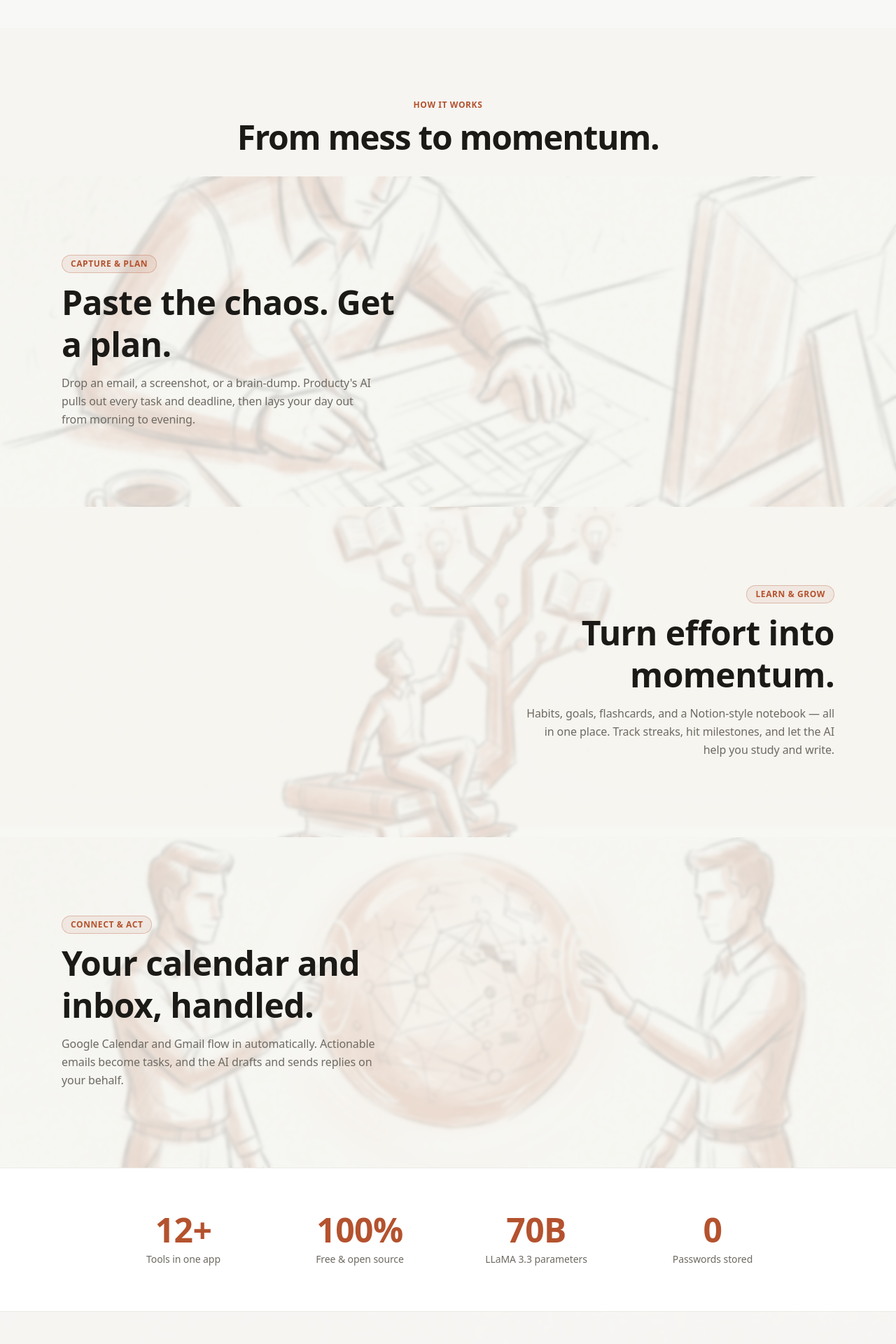
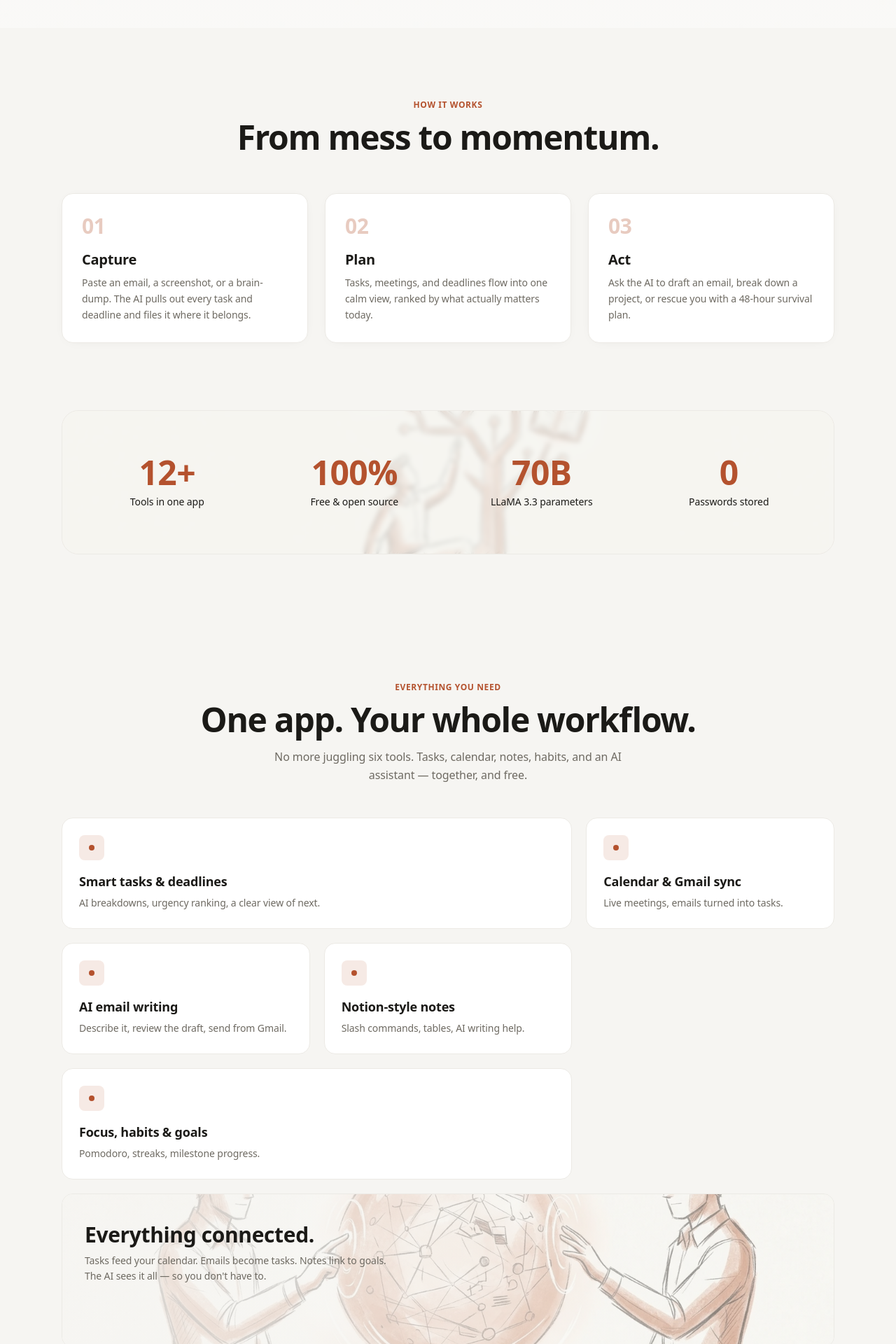
Before and after one commit to Prajnan-mj/Producty-AI-Based-Productivity-tool, a React (Vite) app in the folder frontend/: page / in a window 1280 px wide. Shown: the part 760-2680 px from the top of the page at 70% size. Built offline with nearby package versions, Linux system fonts and the light colour scheme; no server answers.

Commit message:
Fix landing: hero image as proper full bg with gradient overlay, stats inside image-backed box, network art blended into features grid, all text legible

```diff
--- a/frontend/src/pages/Landing.jsx
+++ b/frontend/src/pages/Landing.jsx
@@ -34,42 +34,14 @@ function CountUp({ to, suffix = "" }) {
   return <span ref={ref} className="tabular-nums">{Math.round(val)}{suffix}</span>;
 }
 
-/* A full-bleed image background section with a readable overlay. */
-function BgSection({ src, children, className = "", overlay = "bg-bg-base/75" }) {
-  return (
-    <section
-      className={`relative bg-cover bg-center bg-no-repeat ${className}`}
-      style={{ backgroundImage: `url(${src})` }}
-    >
-      <div className={`absolute inset-0 ${overlay} backdrop-blur-[2px]`} />
-      <div className="relative">{children}</div>
-    </section>
-  );
-}
-
 /* ------------------------------------------------------------------ */
-/* Content                                                             */
+/* Content data                                                        */
 /* ------------------------------------------------------------------ */
 
-const STORY = [
-  {
-    tag: "Capture & Plan",
-    title: "Paste the chaos. Get a plan.",
-    body: "Drop an email, a screenshot, or a brain-dump. Producty's AI pulls out every task and deadline, then lays your day out from morning to evening.",
-    img: "/art-working-desk.webp",
-  },
-  {
-    tag: "Learn & Grow",
-    title: "Turn effort into momentum.",
-    body: "Habits, goals, flashcards, and a Notion-style notebook — all in one place. Track streaks, hit milestones, and let the AI help you study and write.",
-    img: "/art-knowledge-tree.webp",
-  },
-  {
-    tag: "Connect & Act",
-    title: "Your calendar and inbox, handled.",
-    body: "Google Calendar and Gmail flow in automatically. Actionable emails become tasks, and the AI drafts and sends replies on your behalf.",
-    img: "/art-network.webp",
-  },
+const STEPS = [
+  { n: "01", title: "Capture", body: "Paste an email, a screenshot, or a brain-dump. The AI pulls out every task and deadline and files it where it belongs." },
+  { n: "02", title: "Plan", body: "Tasks, meetings, and deadlines flow into one calm view, ranked by what actually matters today." },
+  { n: "03", title: "Act", body: "Ask the AI to draft an email, break down a project, or rescue you with a 48-hour survival plan." },
 ];
 
 const FEATURES = [
@@ -111,7 +83,7 @@ export default function Landing() {
       <motion.div style={{ scaleX: progress }} className="fixed inset-x-0 top-0 z-50 h-0.5 origin-left bg-accent" />
 
       {/* Nav */}
-      <header className={`fixed inset-x-0 top-0 z-40 transition-colors duration-300 ${scrolled ? "border-b border-border bg-bg-base/85 backdrop-blur-md" : "bg-transparent"}`}>
+      <header className={`fixed inset-x-0 top-0 z-40 transition-colors duration-300 ${scrolled ? "border-b border-border bg-bg-base/90 backdrop-blur-md" : "bg-transparent"}`}>
         <div className="mx-auto flex max-w-6xl items-center justify-between px-6 py-4">
           <span className="font-display text-xl font-extrabold tracking-tight">Producty</span>
           <nav className="hidden items-center gap-8 text-sm text-text-muted md:flex">
@@ -127,13 +99,25 @@ export default function Landing() {
       </header>
 
       {/* ============================================================ */}
-      {/* HERO — art-hero-banner as full background                    */}
+      {/* HERO — single full-viewport image background                 */}
+      {/* Uses the branded "Producty Working and Learning" banner.      */}
+      {/* A strong overlay + backdrop-blur keeps all text legible.      */}
       {/* ============================================================ */}
-      <BgSection src="/art-hero-banner.webp" overlay="bg-bg-base/70" className="min-h-dvh">
-        <div className="mx-auto flex min-h-dvh max-w-6xl flex-col items-center justify-center px-6 text-center">
+      <section className="relative min-h-dvh overflow-hidden">
+        {/* Background image — covers entire hero, fixed-position feel */}
+        <img
+          src="/art-hero-banner.webp"
+          alt=""
+          aria-hidden="true"
+          className="absolute inset-0 h-full w-full object-cover object-center"
+        />
+        {/* Gradient overlay: heavier at top (for nav+text) fading to lighter at bottom (image peeks through) */}
+        <div className="absolute inset-0 bg-gradient-to-b from-bg-base/90 via-bg-base/75 to-bg-base/60" />
+
+        <div className="relative mx-auto flex min-h-dvh max-w-6xl flex-col items-center justify-center px-6 text-center">
           <motion.span
             initial={{ opacity: 0, y: 10 }} animate={{ opacity: 1, y: 0 }} transition={{ duration: 0.6, ease: EASE }}
-            className="inline-flex items-center gap-2 rounded-full border border-accent/30 bg-accent/8 px-4 py-1.5 text-xs font-semibold uppercase tracking-wider text-accent">
+            className="inline-flex items-center gap-2 rounded-full border border-accent/30 bg-bg-surface/80 px-4 py-1.5 text-xs font-semibold uppercase tracking-wider text-accent backdrop-blur-sm">
             <span className="h-1.5 w-1.5 rounded-full bg-accent" /> AI-powered productivity
           </motion.span>
 
@@ -145,7 +129,7 @@ export default function Landing() {
 
           <motion.p
             initial={{ opacity: 0, y: 18 }} animate={{ opacity: 1, y: 0 }} transition={{ duration: 0.7, ease: EASE, delay: 0.18 }}
-            className="mx-auto mt-6 max-w-xl text-lg leading-relaxed text-text-muted">
+            className="mx-auto mt-6 max-w-xl rounded-xl bg-bg-surface/60 px-5 py-3 text-lg leading-relaxed text-text-primary backdrop-blur-sm">
             Producty turns scattered tasks, emails, and deadlines into one calm plan — with an
             AI assistant that drafts your emails, breaks down your work, and rescues you when it piles up.
           </motion.p>
@@ -160,62 +144,68 @@ export default function Landing() {
                 <path d="M5 12h14M13 6l6 6-6 6" strokeLinecap="round" strokeLinejoin="round" />
               </svg>
             </button>
-            <a href="#how" className="rounded-xl border border-border bg-bg-base/50 px-7 py-3.5 text-sm font-semibold text-text-primary backdrop-blur-sm transition hover:bg-bg-base/80">
+            <a href="#how" className="rounded-xl border border-border bg-bg-surface/70 px-7 py-3.5 text-sm font-semibold text-text-primary backdrop-blur-sm transition hover:bg-bg-surface">
               See how it works
             </a>
           </motion.div>
         </div>
-      </BgSection>
+      </section>
 
       {/* ============================================================ */}
-      {/* HOW IT WORKS — each step uses its sketch as background       */}
+      {/* HOW IT WORKS — clean cards on plain background               */}
       {/* ============================================================ */}
-      <div id="how" className="bg-bg-base">
-        <Reveal className="px-6 pt-24 pb-8 text-center">
+      <section id="how" className="mx-auto max-w-6xl px-6 py-24">
+        <Reveal className="text-center">
           <span className="text-xs font-semibold uppercase tracking-wider text-accent">How it works</span>
           <h2 className="mt-3 font-display text-4xl font-extrabold tracking-tight sm:text-5xl">From mess to momentum.</h2>
         </Reveal>
-
-        {STORY.map((s, i) => (
-          <BgSection key={s.tag} src={s.img} overlay="bg-bg-base/80">
-            <div className="mx-auto max-w-6xl px-6 py-20 md:py-28">
-              <Reveal>
-                <div className={`flex flex-col items-start gap-3 ${i % 2 === 1 ? "md:items-end md:text-right" : ""}`}>
-                  <span className="inline-block rounded-full border border-accent/30 bg-accent/8 px-3 py-1 text-xs font-semibold uppercase tracking-wider text-accent backdrop-blur-sm">
-                    {s.tag}
-                  </span>
-                  <h3 className="max-w-lg font-display text-3xl font-extrabold leading-tight tracking-tight sm:text-5xl">
-                    {s.title}
-                  </h3>
-                  <p className="max-w-md text-base leading-relaxed text-text-muted">{s.body}</p>
+        <div className="mt-14 grid gap-6 md:grid-cols-3">
+          {STEPS.map((s, i) => (
+            <Reveal key={s.n} delay={i * 0.08}>
+              <div className="h-full rounded-2xl border border-border bg-bg-surface p-7 shadow-[0_2px_20px_-12px_rgba(27,26,23,0.15)]">
+                <p className="font-display text-3xl font-extrabold text-accent/30">{s.n}</p>
+                <h3 className="mt-4 font-display text-xl font-bold">{s.title}</h3>
+                <p className="mt-2 text-sm leading-relaxed text-text-muted">{s.body}</p>
               </div>
-              </Reveal>
-            </div>
-          </BgSection>
-        ))}
-      </div>
-
-      {/* ============================================================ */}
-      {/* STATS                                                        */}
-      {/* ============================================================ */}
-      <section className="border-y border-border bg-bg-surface">
-        <div className="mx-auto grid max-w-5xl grid-cols-2 gap-8 px-6 py-16 text-center md:grid-cols-4">
-          {STATS.map((s, i) => (
-            <Reveal key={s.label} delay={i * 0.07}>
-              <p className="font-display text-4xl font-extrabold text-accent sm:text-5xl">
-                {s.zero ? "0" : <CountUp to={s.to} suffix={s.suffix} />}
-              </p>
-              <p className="mt-2 text-sm text-text-muted">{s.label}</p>
             </Reveal>
           ))}
         </div>
       </section>
 
       {/* ============================================================ */}
-      {/* FEATURES — icons sketch as background                        */}
+      {/* STATS — inside a single image-backed box                     */}
+      {/* Uses the knowledge-tree art, blended properly inside a card  */}
       {/* ============================================================ */}
-      <BgSection src="/art-icons.webp" overlay="bg-bg-base/85" className="py-24" id="features">
-        <div className="mx-auto max-w-6xl px-6">
+      <section className="mx-auto max-w-6xl px-6 pb-20">
+        <Reveal>
+          <div className="relative overflow-hidden rounded-3xl border border-border">
+            {/* Background image — fills this box only */}
+            <img
+              src="/art-knowledge-tree.webp"
+              alt=""
+              aria-hidden="true"
+              className="absolute inset-0 h-full w-full object-cover"
+            />
+            <div className="absolute inset-0 bg-bg-base/80 backdrop-blur-[3px]" />
+
+            <div className="relative grid grid-cols-2 gap-8 px-8 py-16 text-center md:grid-cols-4">
+              {STATS.map((s, i) => (
+                <Reveal key={s.label} delay={i * 0.07}>
+                  <p className="font-display text-4xl font-extrabold text-accent sm:text-5xl">
+                    {s.zero ? "0" : <CountUp to={s.to} suffix={s.suffix} />}
+                  </p>
+                  <p className="mt-2 text-sm font-medium text-text-primary">{s.label}</p>
+                </Reveal>
+              ))}
+            </div>
+          </div>
+        </Reveal>
+      </section>
+
+      {/* ============================================================ */}
+      {/* FEATURES — bento grid on plain bg, one image card blended in */}
+      {/* ============================================================ */}
+      <section id="features" className="mx-auto max-w-6xl px-6 py-24">
         <Reveal className="mb-12 text-center">
           <span className="text-xs font-semibold uppercase tracking-wider text-accent">Everything you need</span>
           <h2 className="mt-3 font-display text-4xl font-extrabold tracking-tight sm:text-5xl">One app. Your whole workflow.</h2>
@@ -226,7 +216,7 @@ export default function Landing() {
         <div className="grid grid-cols-1 gap-5 md:grid-cols-3">
           {FEATURES.map((f, i) => (
             <Reveal key={f.title} delay={i * 0.05} className={f.span || ""}>
-                <div className="group h-full rounded-2xl border border-border bg-bg-surface/90 p-6 backdrop-blur-sm transition-shadow hover:shadow-[0_12px_40px_-16px_rgba(27,26,23,0.25)]">
+              <div className="group h-full rounded-2xl border border-border bg-bg-surface p-6 transition-shadow hover:shadow-[0_12px_40px_-16px_rgba(27,26,23,0.2)]">
                 <div className="mb-4 grid h-9 w-9 place-items-center rounded-lg bg-accent/12">
                   <span className="h-2 w-2 rounded-full bg-accent" />
                 </div>
@@ -235,16 +225,35 @@ export default function Landing() {
               </div>
             </Reveal>
           ))}
+
+          {/* Blended image card as the final grid item */}
+          <Reveal delay={0.3} className="md:col-span-3">
+            <div className="relative overflow-hidden rounded-2xl border border-border" style={{ minHeight: 220 }}>
+              <img
+                src="/art-network.webp"
+                alt="Connected productivity"
+                className="absolute inset-0 h-full w-full object-cover"
+              />
+              <div className="absolute inset-0 bg-gradient-to-r from-bg-base/90 via-bg-base/70 to-bg-base/40" />
+              <div className="relative flex h-full items-center px-8 py-10">
+                <div className="max-w-md">
+                  <h3 className="font-display text-2xl font-extrabold sm:text-3xl">Everything connected.</h3>
+                  <p className="mt-2 text-sm leading-relaxed text-text-muted">
+                    Tasks feed your calendar. Emails become tasks. Notes link to goals. The AI sees it all — so you don't have to.
+                  </p>
                 </div>
               </div>
-      </BgSection>
+            </div>
+          </Reveal>
+        </div>
+      </section>
 
       {/* ============================================================ */}
       {/* CTA                                                          */}
       {/* ============================================================ */}
-      <section className="mx-auto max-w-6xl px-6 py-28">
+      <section className="mx-auto max-w-6xl px-6 pb-28">
         <Reveal>
-          <div className="relative overflow-hidden rounded-3xl border border-accent/20 bg-bg-surface px-8 py-16 text-center shadow-[0_30px_80px_-30px_rgba(27,26,23,0.3)] md:py-20">
+          <div className="relative overflow-hidden rounded-3xl border border-accent/20 bg-bg-surface px-8 py-16 text-center shadow-[0_30px_80px_-30px_rgba(27,26,23,0.25)] md:py-20">
             <div className="pointer-events-none absolute left-1/2 top-0 h-64 w-64 -translate-x-1/2 rounded-full bg-accent/15 blur-[100px]" aria-hidden />
             <h2 className="relative font-display text-4xl font-extrabold tracking-tight sm:text-5xl">Get your time back.</h2>
             <p className="relative mx-auto mt-4 max-w-md text-base text-text-muted">
```
Lines whose indentation alone changed are shown as unchanged.
